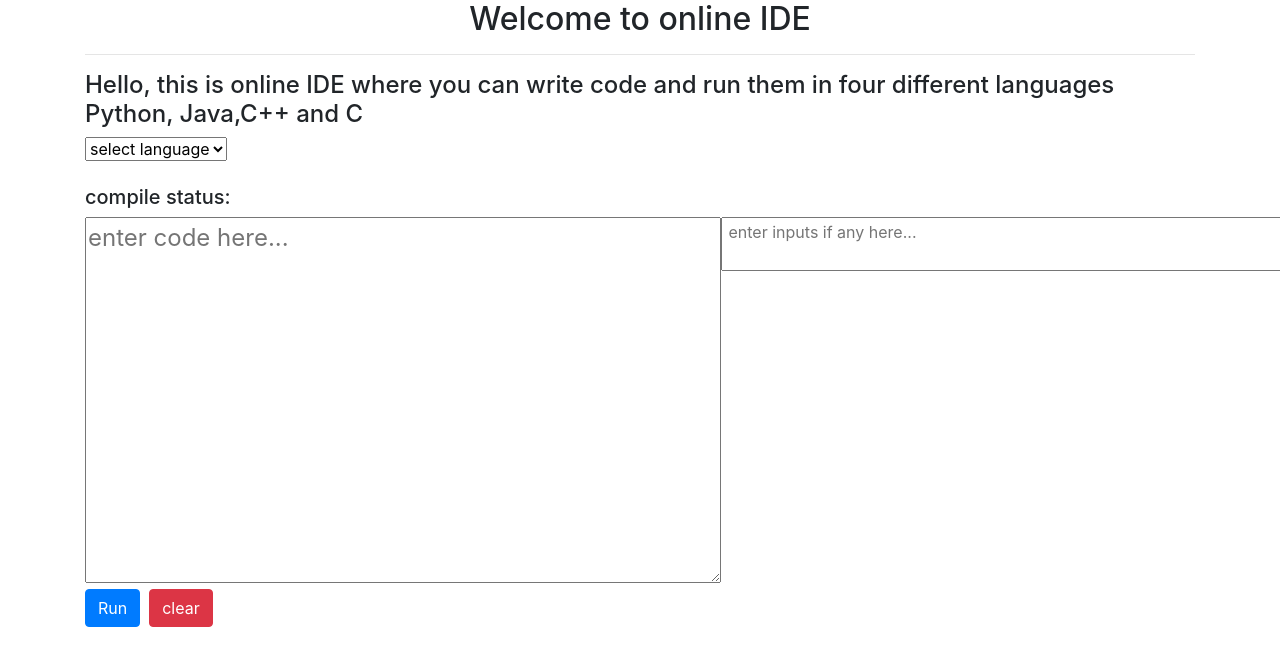
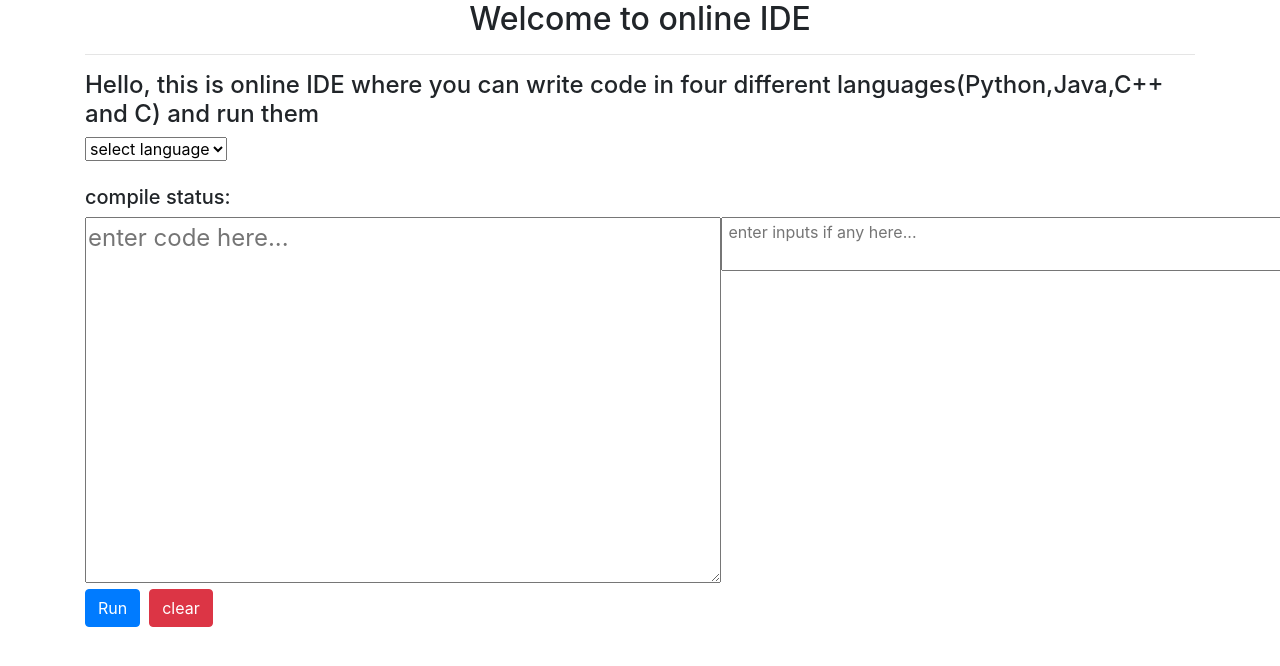
Before and after one commit to nitinvarda/online_IDE, a React (Create React App) app in the folder client/: page / in a window 1280 px wide. Shown: the top 666 px of the page. Built offline with nearby package versions, Linux system fonts and the light colour scheme.

Commit message:
changed intro para

```diff
--- a/client/src/components/compiler.js
+++ b/client/src/components/compiler.js
@@ -85,7 +85,7 @@ const Compiler = () => {
             <div >
                 <h2 style={{ textAlign: "center" }}>Welcome to online IDE</h2>
                 <hr />
-                <h4>Hello, this is online IDE where you can write code and run them in four different languages Python, Java,C++ and C</h4>
+                <h4>Hello, this is online IDE where you can write code in four different languages(Python,Java,C++ and C) and run them</h4>
                 {result.error}
                 <div className="d-flex justify-content-between">
                     <select name="lang" value={lang} onChange={change} required>
```
